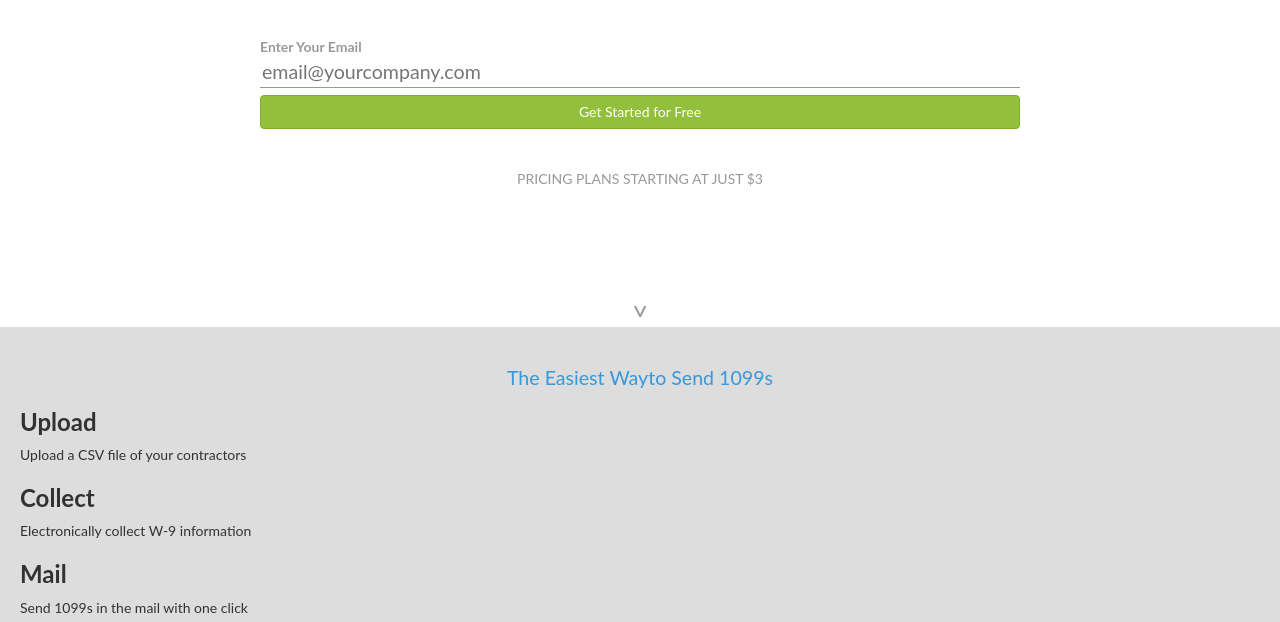
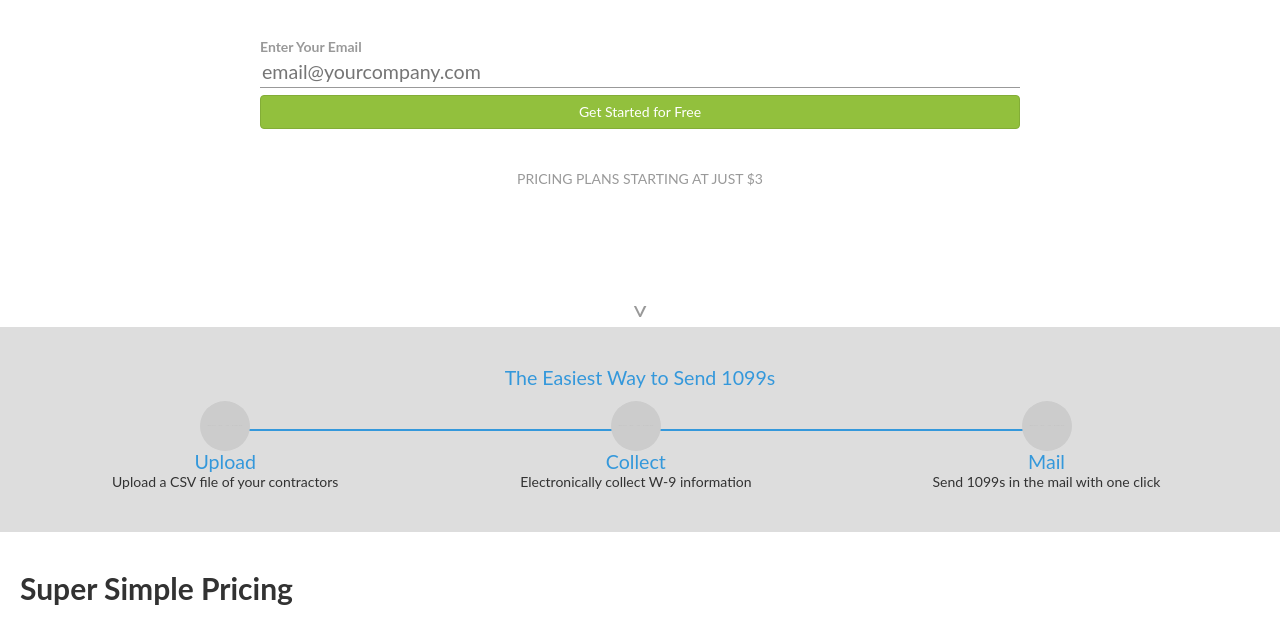
Before and after one commit to asm-products/zenforms-pages, a plain HTML site: page pages/landing-page.html in a window 1280 px wide. Shown: the part 173-795 px from the top of the page. Drawn offline with nearby package versions, Linux system fonts and the light colour scheme; files that its build step writes are made by us from their sources; placeholder pictures from the web are drawn by us.

Commit message:
update steps timeline from CodePen demo

```diff
--- a/pages/landing-page.html
+++ b/pages/landing-page.html
@@ -51,12 +51,15 @@
   <!-- STEPS -->
   <section id="Steps" class="steps-section">
 
-    <h2 class="section-header">The Easiest Wayto Send 1099s</h2>
+    <h2 class="steps-header">
+      The Easiest Way to Send 1099s
+    </h2>
 
-    <div class="steps-grid">
+    <div class="steps-timeline">
 
       <div class="steps-upload">
-        <h3 class="steps-header">
+        <img class="steps-img" src="http://placehold.it/50/3498DB/FFFFFF" alt="" />
+        <h3 class="steps-name">
           Upload
         </h3>
         <p class="steps-description">
@@ -65,7 +68,8 @@
       </div>
 
       <div class="steps-collect">
-        <h3 class="steps-header">
+        <img class="steps-img" src="http://placehold.it/50/3498DB/FFFFFF" alt="" />
+        <h3 class="steps-name">
           Collect
         </h3>
         <p class="steps-description">
@@ -74,7 +78,8 @@
       </div>
 
       <div class="steps-mail">
-        <h3 class="steps-header">
+        <img class="steps-img" src="http://placehold.it/50/3498DB/FFFFFF" alt="" />
+        <h3 class="steps-name">
           Mail
         </h3>
         <p class="steps-description">
@@ -82,7 +87,7 @@
         </p>
       </div>
 
-    </div><!-- /.steps-grid -->
+    </div><!-- /.steps-timeline -->
 
   </section>
 
--- a/scss/partials/landing-page/_steps.scss
+++ b/scss/partials/landing-page/_steps.scss
@@ -1,9 +1,98 @@
-.steps-grid {
+$break-point: 500px;
+.steps-section {
 
 }
+
 .steps-header {
+  @extend .section-header;
+  margin-bottom: 40px;
+}
+.steps-timeline {
+  @include clearfix();
+  margin-bottom: 20px;
+
+  @media screen and (max-width: $break-point) {
+    border-left: 2px solid $brand-primary;
+    margin-left: 25px;
+  }
+
+  @media screen and (min-width: $break-point) {
+    border-top: 2px solid $brand-primary;
+    padding-top: 20px;
+    margin-top: 40px;
+    margin-left: 16.65%;
+    margin-right: 16.65%;
+  }
+}
+.steps-upload,
+.steps-collect,
+.steps-mail {
+
+  @media screen and (max-width: $break-point) {
+    margin-left: -25px;
+  }
+
+  @media screen and (min-width: $break-point) {
+    float: left;
+    width: 33%;
+    margin-top: -50px;
+  }
+}
+.steps-upload,
+.steps-collect {
+  @media screen and (max-width: $break-point) {
+    padding-bottom: 40px;
+  }
+}
+.steps-upload {
+  @media screen and (min-width: $break-point) {
+    margin-left: -16.65%;
+    margin-right: 16.65%;
+  }
+}
+.steps-collect {
 
 }
+.steps-mail {
+  @media screen and (max-width: $break-point) {
+    margin-bottom: -100%;
+  }
+  @media screen and (min-width: $break-point) {
+    margin-left: 16.65%;
+    margin-right: -16.65%;
+  }
+}
+
+.steps-img {
+  display: block;
+  margin: auto;
+  width: 50px;
+  height: 50px;
+  border-radius: 50%;
+
+  @media screen and (max-width: $break-point) {
+    float: left;
+    margin-right: 20px;
+  }
+}
+
+.steps-name,
 .steps-description {
+  margin: 0;
+}
+.steps-name {
+  color: $brand-primary;
+  font-weight: 400;
+  font-size: 1.4em;
 
+  @media screen and (min-width: $break-point) {
+    text-align: center;
+  }
 }
+.steps-description {
+  overflow: hidden;
+
+  @media screen and (min-width: $break-point) {
+    text-align: center;
+  }
+}
```
